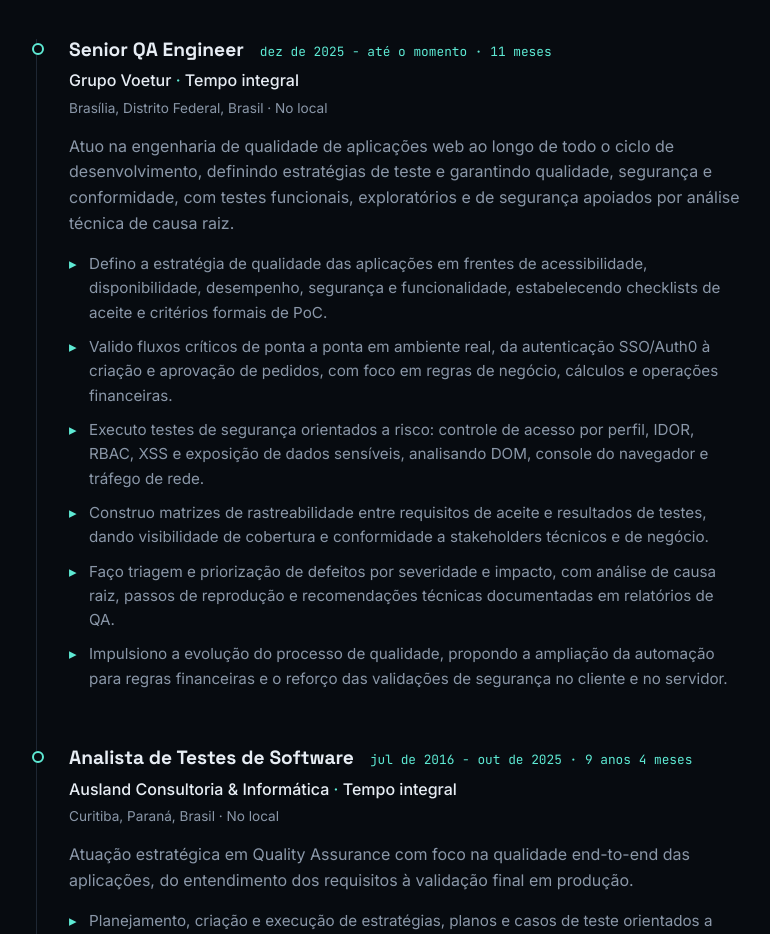
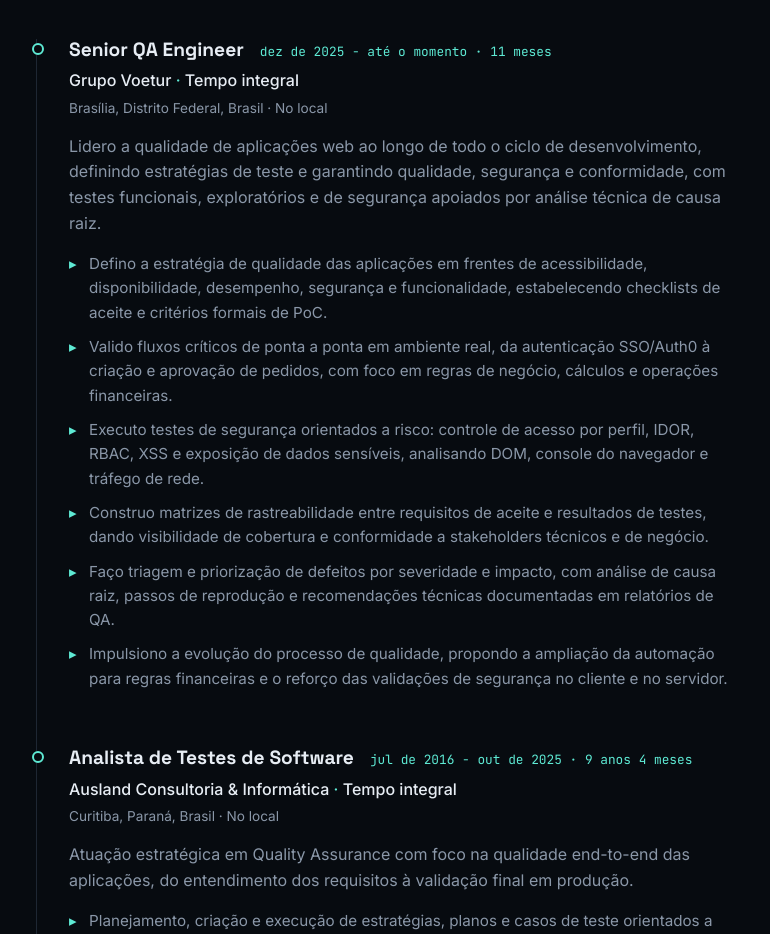
Before and after one commit to rochamoraes/rochamoraes.github.io, a React (Vite) app: page / in a window 1280 px wide. Shown: the part 2340-3274 px from the top of the page, without its empty margins (88-858 px from the left). Built offline with nearby package versions, Linux system fonts and the light colour scheme.

Commit message:
content: state quality leadership in current role summary
Co-Authored-By: Claude Opus 5.5 <noreply@anthropic.com>

```diff
--- a/src/data/experience.js
+++ b/src/data/experience.js
@@ -7,7 +7,7 @@ export const experience = [
     current: true,
     location: 'Brasília, Distrito Federal, Brasil · No local',
     summary:
-      'Atuo na engenharia de qualidade de aplicações web ao longo de todo o ciclo de desenvolvimento, definindo estratégias de teste e garantindo qualidade, segurança e conformidade, com testes funcionais, exploratórios e de segurança apoiados por análise técnica de causa raiz.',
+      'Lidero a qualidade de aplicações web ao longo de todo o ciclo de desenvolvimento, definindo estratégias de teste e garantindo qualidade, segurança e conformidade, com testes funcionais, exploratórios e de segurança apoiados por análise técnica de causa raiz.',
     highlights: [
       'Defino a estratégia de qualidade das aplicações em frentes de acessibilidade, disponibilidade, desempenho, segurança e funcionalidade, estabelecendo checklists de aceite e critérios formais de PoC.',
       'Valido fluxos críticos de ponta a ponta em ambiente real, da autenticação SSO/Auth0 à criação e aprovação de pedidos, com foco em regras de negócio, cálculos e operações financeiras.',
```
